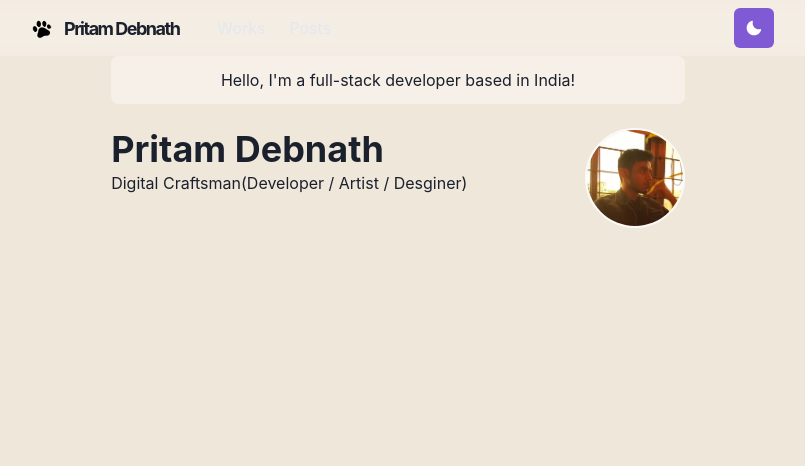
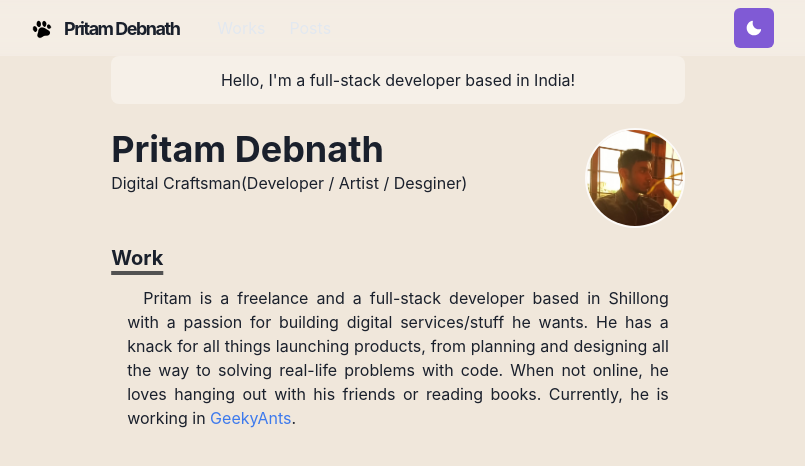
Before and after one commit to Pritam-deb/pritam-portfolio-v2, a Next.js app: page / in a window 1280 px wide. Shown: the top 466 px of the page, without its empty margins (242-1047 px from the left). Built offline with nearby package versions, Linux system fonts and the light colour scheme.

Commit message:
feat: added my bio

```diff
--- /dev/null
+++ b/components/paragraph.js
@@ -0,0 +1,9 @@
+import styled from "@emotion/styled"
+
+const Paragraph = styled.p`
+    text-align: justify;
+    text-indent: 1em;
+    padding: 1em
+`
+
+export default Paragraph
--- /dev/null
+++ b/components/section.js
@@ -0,0 +1,20 @@
+import { motion } from "framer-motion";
+import { chakra, shouldForwardProp } from "@chakra-ui/react";
+
+const StyledDiv = chakra(motion.div, {
+    shouldForwardProp: prop => {
+        return shouldForwardProp(prop) || prop==='transition'
+    }
+})
+
+const Section = ({children, delay=0}) => (
+    <StyledDiv
+        initial={{y:10,opacity: 0}}
+        animate={{y:0,opacity:1}}
+        transition={{duration:0.8,delay}}
+        mb={6}
+    >{children}
+    </StyledDiv>
+)
+
+export default Section
--- a/pages/index.js
+++ b/pages/index.js
@@ -1,9 +1,11 @@
-import { Container,Box,Heading,Image,useColorModeValue } from "@chakra-ui/react"
-
+import { Container,Box,Heading,Image,useColorModeValue,Link } from "@chakra-ui/react"
+import NextLink from 'next/link'
+import Section from "../components/section"
+import Paragraph from "../components/paragraph"
 const Home = () => {
     return(
         <Container>
-            <Box borderRadius="lg" bg={useColorModeValue('whiteAlpha.500','whiteAlpha.200')} p={3}  mb={6} textAlign="center" borderTop="10px">
+            <Box borderRadius="lg" bg={useColorModeValue('whiteAlpha.500','whiteAlpha.200')} p={3}  mb={6} textAlign="center">
                 Hello, I&apos;m a full-stack developer based in India!
             </Box>
             <Box display={{md: 'flex'}}>
@@ -17,6 +19,13 @@ const Home = () => {
                     <Image borderColor="whiteAlpha.800" borderWidth={2} borderStyle="solid" maxWidth="100px" display="inline-block" borderRadius="full" src="/images/pritam.jpg" alt="profile image" />
                 </Box>
             </Box>
+            <Section delay={0.1}>
+                <Heading as="h3" variant="section-title">
+                    Work
+                </Heading>
+                <Paragraph padding="10px">Pritam is a freelance and a full-stack developer based in Shillong with a passion for building digital services/stuff he wants. He has a knack for all things launching products, from planning and designing all the way to solving real-life problems with code. When not online, he loves hanging out with his friends or reading books. Currently, he is working in {''}
+                <NextLink href="https://www.geekyants.com/"><Link>GeekyAnts</Link></NextLink>.</Paragraph>
+            </Section>
         </Container>
 
     )
```
